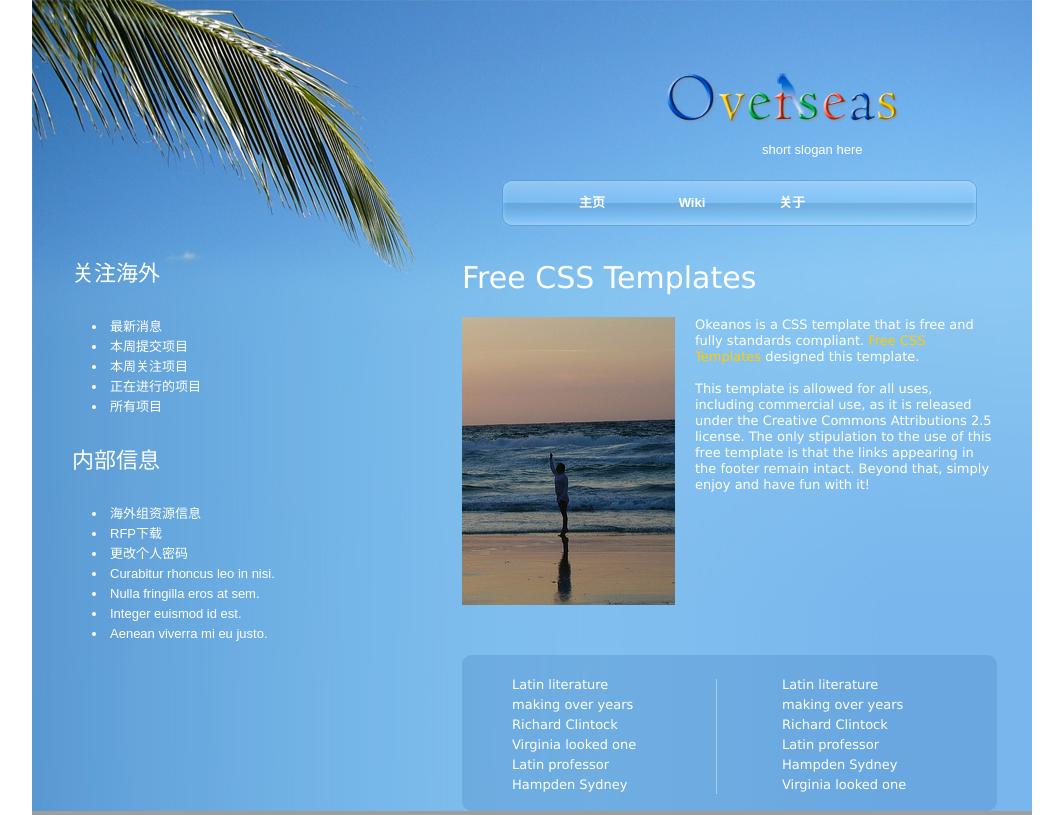
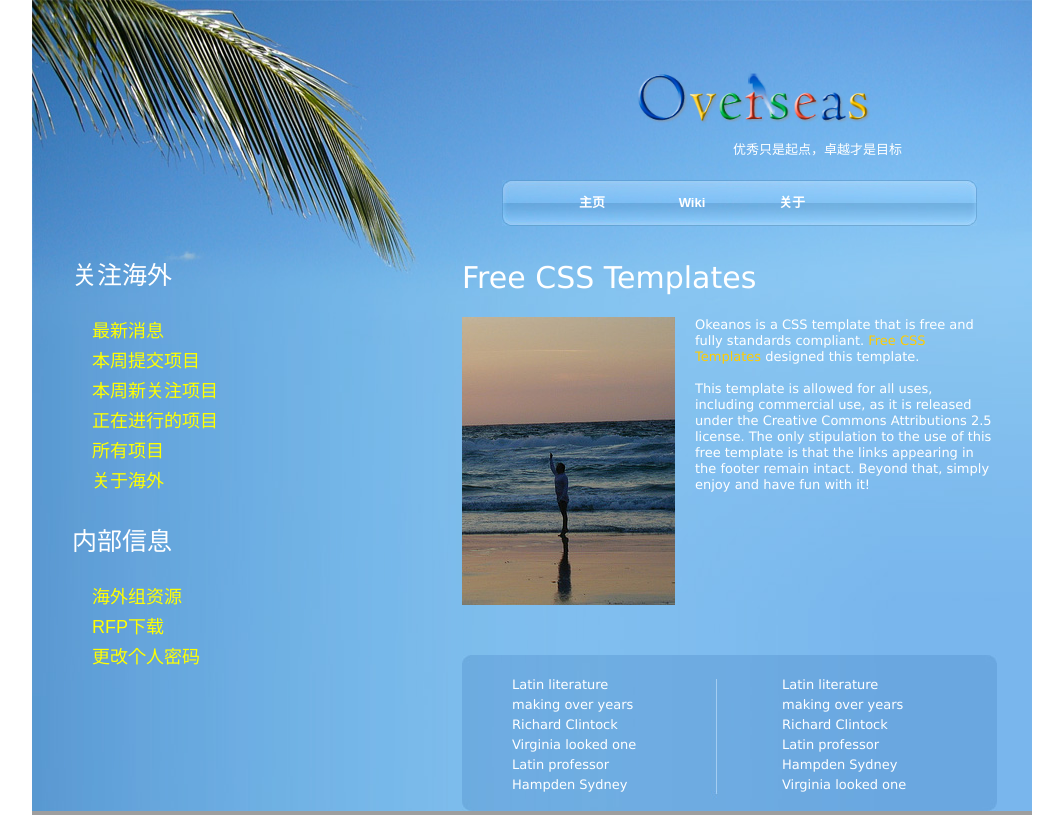
Before and after one commit to doggod999/overseas, a Django app: template template/home.html in a window 1280 px wide. Shown: the top 815 px of the page, without its empty margins (108-1171 px from the left). Run offline with Django 3.2, Linux system fonts and the light colour scheme; the template is opened without the code that fills it, so the values that code supplies are empty; grey boxes are pictures that could not be loaded.

```diff
--- a/home/views.py
+++ b/home/views.py
@@ -1,6 +1,6 @@
 # coding=utf-8
 from django.shortcuts import render_to_response
-from overseas.login.models import User
+from overseas.home.models import User
 
 def main(request):
     user = request.session.get('user', None)
--- a/login/admin.py
+++ /dev/null
@@ -1,5 +0,0 @@
-from overseas.login.models import User
-
-from django.contrib import admin
-
-admin.site.register(User)
--- a/login/views.py
+++ b/login/views.py
@@ -2,7 +2,7 @@
 from django.http import HttpResponse
 from django.http import HttpResponseRedirect
 
-from overseas.login.models import User
+from overseas.home.models import User
 
 def login(request):
     username = request.POST.get('username', None)
--- a/static/css/default.css
+++ b/static/css/default.css
@@ -118,17 +118,62 @@ a:hover {
 	display:inline;
 }
 
-#col .first  {margin: 20px 0 0 50px }
-#col li{line-height:20px;}
-.side {margin:0 0 0 40px; width:250px;display: inline;}
-.side h2 {font-size:22px}
-.side li {line-height:20px; list-style:inside disc; color:#FFFFFF; }
-.side ul {margin:30px  0 30px 20px}
+#col .first  {
+	margin: 20px 0 0 50px;
+}
+
+#col li{
+	line-height:20px;
+}
+
+.side {
+	margin:0 0 0 40px;
+	width:250px;
+	display: inline;
+}
+
+.side h2 {
+	font-size:25px;
+}
+
+.side li {
+	line-height:20px;
+	list-style:inside disc;
+	color:#FFFFFF;
+}
+
+.side ul {
+	margin:30px  0 30px 20px;
+}
+
+
 /* footer */
 #footer { background:url(/static/images/ft.jpg); height:133px; position:relative}
 #ftinner{ position:absolute; bottom:20px; width:680px; margin-left:120px}
 .ftlink {width:500px;}
 
+
+/* Add by ou */
 img.logoimg {
 	width: 240px;
 }
+
+ul.menu {
+	font-size: 18px;
+}
+
+ul.menu li{
+	list-style-type: none;
+	padding-bottom: 5px;
+	margin: 5px 0px 0px 0px;
+}
+
+ul.menu a{
+	text-decoration: none;
+	color: yellow;
+}
+
+ul.menu a:hover {
+	text-decoration: underline;
+	color: #FFFFFF;
+}
--- a/template/home.html
+++ b/template/home.html
@@ -7,42 +7,42 @@
 </head>
 <body>
 <div id="wrap">
+
     <div id="header">
       <div id="logo">
         <h1><img src="/static/images/Overseas.png" alt="Overseas" class="logoimg" /></h1>
-        <div>short slogan here</div>
+        <div>优秀只是起点，卓越才是目标</div>
       </div>
       <ul id="nav">
         <li><a href="/home/">主页</a></li>
-        <li><a href="#">Wiki</a></li>
+        <li><a href="http://192.168.7.2/wiki">Wiki</a></li>
         <li><a href="/about/">关于</a></li>
         <li><a href="{{ log_url }}">{{ log_txt }}</a></li>
       </ul>
     </div>
     <!-- /header -->
+
+
     <div id="content">
       <div class="side fl">
         <div id="top">
           <h2>关注海外</h2>
-          <ul class="meun">
+          <ul class="menu">
             <li><a href="#">最新消息</a></li>
             <li><a href="#">本周提交项目</a></li>
-            <li><a href="#">本周关注项目</a></li>
+            <li><a href="#">本周新关注项目</a></li>
             <li><a href="#">正在进行的项目</a></li>
             <li><a href="#">所有项目</a></li>
+            <li><a href="/about/">关于海外</a></li>
           </ul>
         </div>
         {% if user %}
         <div id="bm">
           <h2>内部信息</h2>
-          <ul class="meun">
-            <li><a href="#">海外组资源信息</a></li>
+          <ul class="menu">
+            <li><a href="#">海外组资源</a></li>
             <li><a href="#">RFP下载</a></li>
             <li><a href="#">更改个人密码</a></li>
-            <li><a href="#">Curabitur rhoncus leo in nisi.</a></li>
-            <li><a href="#">Nulla fringilla eros at sem.</a></li>
-            <li><a href="#">Integer euismod  id est.</a></li>
-            <li><a href="#">Aenean viverra mi eu justo.</a></li>
           </ul>
         </div>
         {% endif %}
@@ -84,7 +84,7 @@
     <div id="footer">
       <div id="ftinner">
         <div class="ftlink fl">
-          <p id="copyright">© 2008. All Rights Reserved. Power by Dian Overseas.<br/>
+          <p id="copyright">© 2008. All Rights Reserved. Power by <a href="#">Dian Overseas.</a><br/>
             Designed by <a href="http://www.free-css-templates.com/">Free CSS Templates</a>, Thanks to <a href="http://www.injuryexperts.com/">Personal Injury Attorney</a></p>
         </div>
       </div>
```
Also changed, not shown: home/admin.py (added, +11 -0 lines), home/models.py (+44 -1 lines), login/models.py (+0 -8 lines), template/index.html (+5 -5 lines), static/images/1.png (deleted), static/images/2.gif (deleted), static/images/3.gif (deleted), static/images/css.gif (deleted), static/images/fish.jpg (added), static/images/xhtml.gif (deleted).
